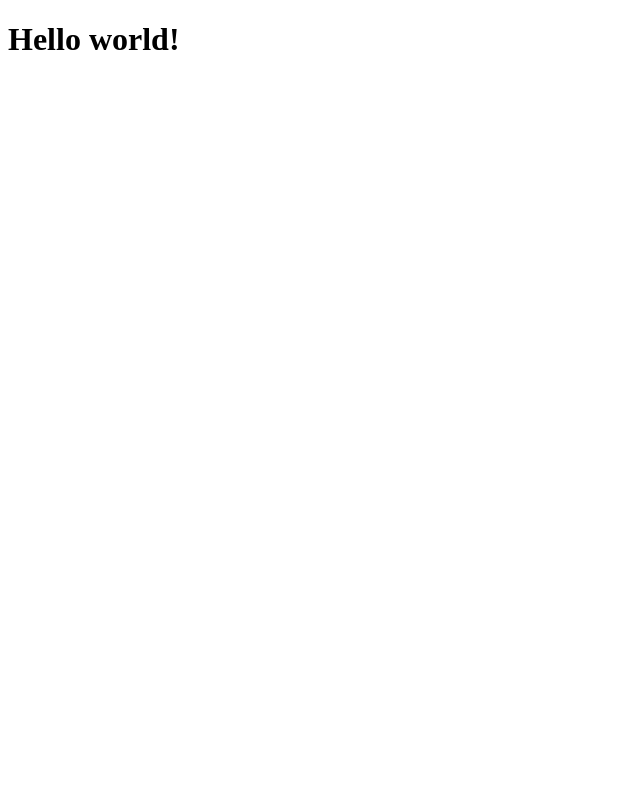
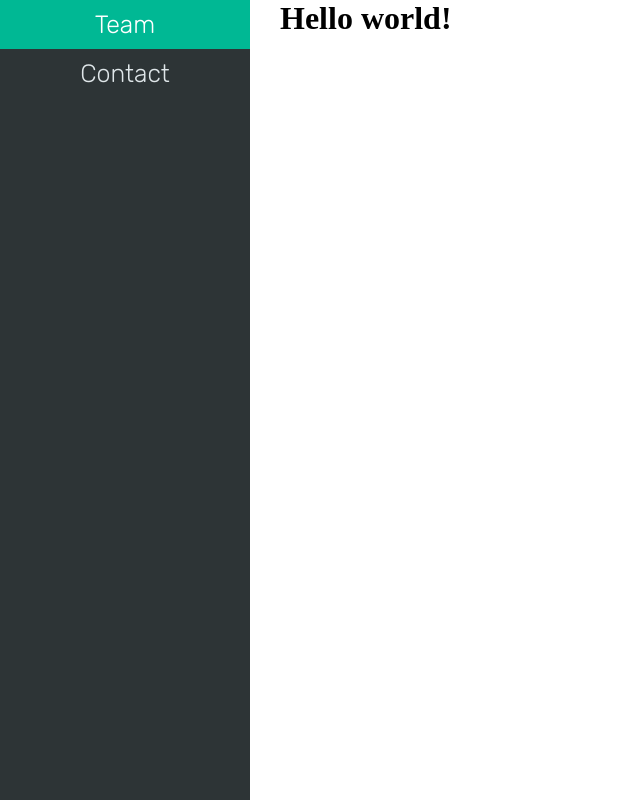
Before and after one commit to UnnamedWorks/UnnamedWebpage, a plain HTML site: page index.html in a window 1280 px wide. Shown: the whole page, without its empty margins (0-640 px from the left). Drawn offline with Linux system fonts and the light colour scheme.

Commit message:
Added some css xd

```diff
--- /dev/null
+++ b/css/index.css
@@ -0,0 +1,2 @@
+@import url('https://fonts.googleapis.com/css2?family=Rubik:ital,wght@0,300;0,400;0,500;0,700;0,900;1,300;1,400;1,500;1,700;1,900&display=swap');
+@import url('./main.css');
--- /dev/null
+++ b/css/main.css
@@ -0,0 +1,41 @@
+* {
+    margin: 0;
+    padding: 0;
+}
+
+#sidebar {
+
+    background-color: #2d3436;
+    position: fixed;
+    width: 250px;
+    height: 100%;
+
+}
+
+#sidebar a {
+
+    color: #dfe6e9;
+    text-decoration: none;
+    font-family: 'Rubik', sans-serif;
+    font-size: 25px;
+    font-weight: lighter;
+    text-align: center;
+    display: block;
+
+    padding: 10px;
+
+}
+
+#sidebar a:hover {
+
+    background-color: #00b894;
+    color: white;
+
+}
+
+#main {
+
+    position: fixed;
+    left: 280px;
+
+}
--- a/index.html
+++ b/index.html
@@ -4,10 +4,23 @@
     <meta charset="UTF-8">
     <meta name="viewport" content="width=device-width, initial-scale=1.0">
     <title>Unnamed Team</title>
+
+    <link rel="stylesheet" href="./css/index.css">
 </head>
 <body>
 
-    <h1>Hello world!</h1>
+    <div id="sidebar">
+
+        <a href="team.html">Team</a>
+        <a href="contact.html">Contact</a>
+
+    </div>
+
+    <div id="main">
+
+        <h1>Hello world!</h1>
+
+    </div>
 
 </body>
 </html>
```
